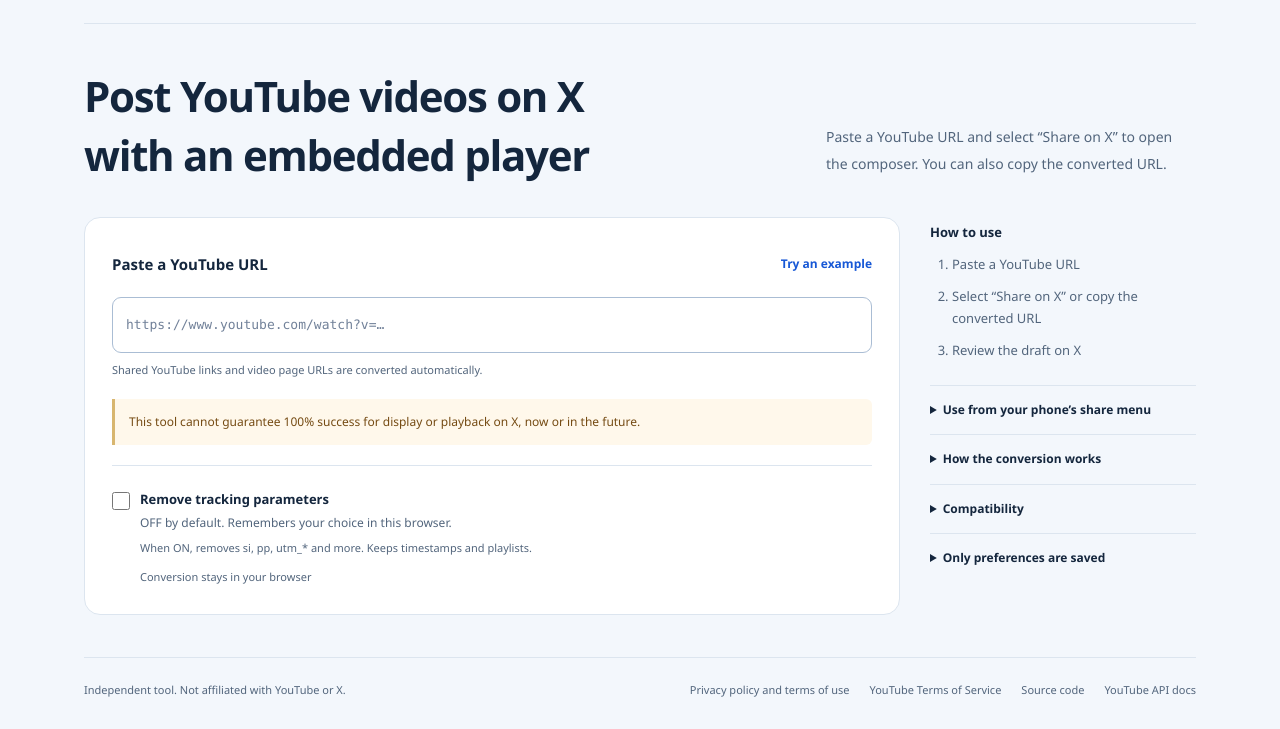
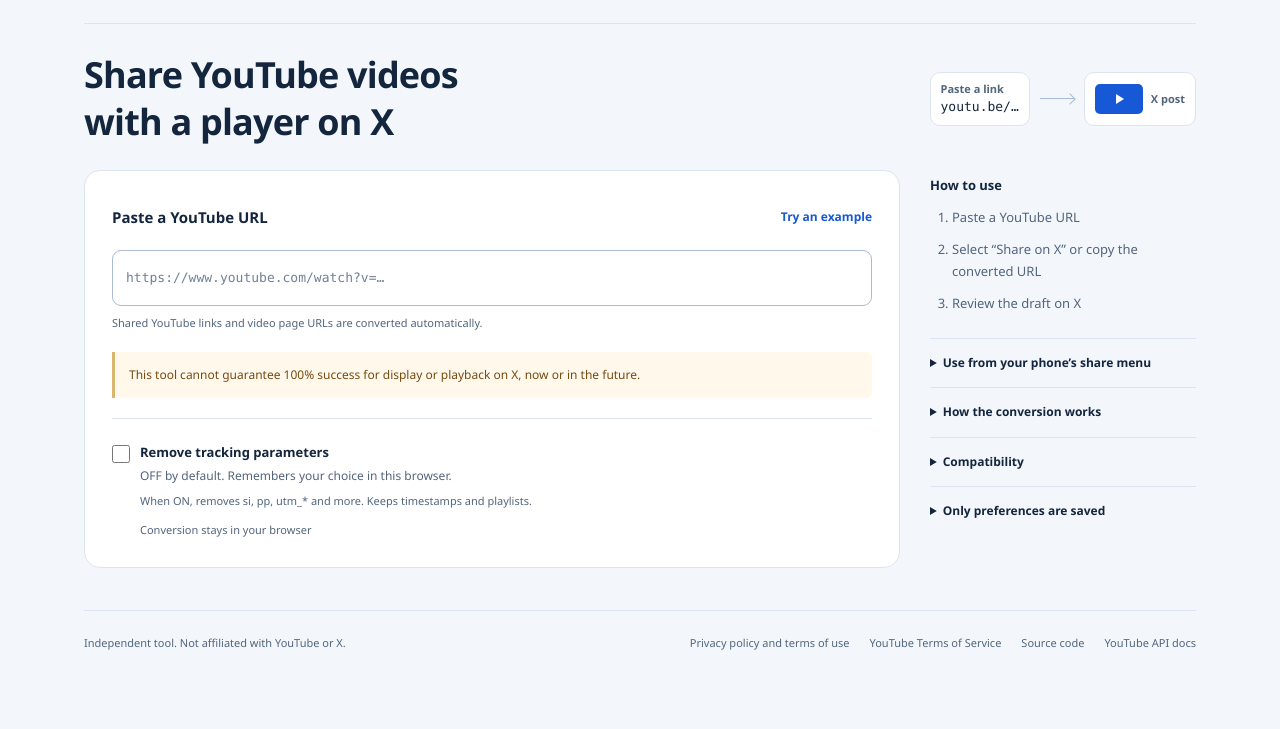
Before and after one commit to H4M4CHi-ttr/share-video-embeds, a website with bundled scripts: page docs/index.html in a window 1280 px wide. Shown: the part 76-805 px from the top of the page. Built offline with nearby package versions, Linux system fonts and the light colour scheme.

Commit message:
feat: illustrate link sharing in the introduction

```diff
--- a/docs/i18n.mjs
+++ b/docs/i18n.mjs
@@ -1,9 +1,10 @@
 export const strings = {
   "ja": {
     "subtitle": "X（旧Twitter）に動画を共有するためのURL変換",
-    "heading1": "YouTube動画をXに",
-    "heading2": "プレイヤー付きで投稿",
-    "intro": "YouTubeのURLを貼り付け、「Xでシェア」を押すと投稿画面が開きます。変換されたURLをコピーして使うこともできます。",
+    "heading1": "YouTube動画を",
+    "heading2": "プレイヤー付きでXへ",
+    "flowPaste": "URLを貼る",
+    "flowPost": "Xの投稿",
     "inputLabel": "YouTubeのURLを貼り付け",
     "example": "サンプルで試す",
     "exampleUrl": "https://www.youtube.com/watch?v=b7xXmTfcGMQ",
@@ -110,9 +111,10 @@ export const strings = {
   },
   "en": {
     "subtitle": "Convert video links for sharing on X",
-    "heading1": "Post YouTube videos on X",
-    "heading2": "with an embedded player",
-    "intro": "Paste a YouTube URL and select “Share on X” to open the composer. You can also copy the converted URL.",
+    "heading1": "Share YouTube videos",
+    "heading2": "with a player on X",
+    "flowPaste": "Paste a link",
+    "flowPost": "X post",
     "inputLabel": "Paste a YouTube URL",
     "example": "Try an example",
     "exampleUrl": "https://www.youtube.com/watch?v=-OkrC6h2H5k",
--- a/docs/index.html
+++ b/docs/index.html
@@ -25,7 +25,17 @@
     <main>
       <div class="intro">
         <h1><span data-i18n="heading1"></span><span data-i18n="heading2"></span></h1>
-        <p data-i18n="intro"></p>
+        <div class="share-flow" aria-hidden="true">
+          <div class="flow-source">
+            <span class="flow-label" data-i18n="flowPaste"></span>
+            <code>youtu.be/…</code>
+          </div>
+          <span class="flow-arrow"></span>
+          <div class="flow-post">
+            <span class="flow-player"></span>
+            <span class="flow-label" data-i18n="flowPost"></span>
+          </div>
+        </div>
       </div>
       <section id="privacy-consent" class="converter privacy-consent" aria-labelledby="privacy-consent-title" hidden>
         <h2 id="privacy-consent-title" data-i18n="consentTitle"></h2>
--- a/docs/styles.css
+++ b/docs/styles.css
@@ -12,9 +12,90 @@ h1,h2,h3,p{margin:0}h2{font-size:16px}h3{font-size:15px}code,textarea{font-famil
 .brand:hover{text-decoration:none}.brand strong{font-weight:750}.brand small{display:block;color:var(--muted);font-size:11px;letter-spacing:0;margin-top:6px}
 .brand-symbol{flex-shrink:0}
 #language{border:1px solid var(--line);border-radius:7px;background:#fff;color:var(--ink);padding:8px 10px;font-size:13px}
-.intro{padding:43px 0 32px;display:flex;align-items:flex-end;justify-content:space-between;gap:40px}
-h1{font-size:clamp(28px,3.6vw,42px);font-weight:750;line-height:1.4;letter-spacing:-1.3px;flex-shrink:0}h1 span{display:block}
-.intro>p{color:var(--muted);max-width:370px;line-height:1.9;padding-bottom:7px;font-size:14px}
+.intro {
+  display:flex;
+  align-items:center;
+  justify-content:space-between;
+  gap:24px;
+  padding:28px 0 24px;
+}
+.intro h1 {
+  font-size:clamp(25px,3.1vw,36px);
+  font-weight:750;
+  line-height:1.3;
+  letter-spacing:-.8px;
+}
+.intro h1 span{display:block}
+.share-flow {
+  display:flex;
+  align-items:center;
+  gap:10px;
+  flex-shrink:0;
+}
+.flow-source,.flow-post {
+  min-height:54px;
+  padding:7px 10px;
+  border:1px solid var(--line);
+  border-radius:10px;
+  background:white;
+}
+.flow-source{display:grid;align-content:center;gap:3px}
+.flow-source code{font-size:13px;line-height:1.3}
+.flow-label{font-size:11px;line-height:1.3;font-weight:650;color:var(--muted)}
+.flow-post{display:flex;align-items:center;gap:8px;animation:flow-arrive 680ms 1.18s ease-out}
+.flow-player {
+  display:grid;
+  place-items:center;
+  width:48px;
+  height:30px;
+  border-radius:5px;
+  color:white;
+  background:var(--blue);
+}
+.flow-player::before {
+  content:"";
+  border-block:5px solid transparent;
+  border-left:8px solid currentColor;
+  margin-left:2px;
+}
+.flow-arrow{position:relative;width:34px;height:1px;background:#a5bbd7}
+.flow-arrow::after {
+  content:"";
+  position:absolute;
+  right:0;
+  top:-3px;
+  width:7px;
+  height:7px;
+  border-top:1px solid #a5bbd7;
+  border-right:1px solid #a5bbd7;
+  transform:rotate(45deg);
+}
+.flow-arrow::before {
+  content:"";
+  position:absolute;
+  top:-3px;
+  left:0;
+  width:7px;
+  height:7px;
+  border-radius:50%;
+  background:var(--blue);
+  opacity:0;
+  animation:flow-travel 1.32s .2s ease-in-out;
+}
+@keyframes flow-travel {
+  0%{left:0;opacity:0}
+  20%{opacity:1}
+  75%{left:calc(100% - 7px);opacity:1}
+  100%{left:calc(100% - 7px);opacity:0}
+}
+@keyframes flow-arrive {
+  40%{border-color:#83a8ed;box-shadow:0 0 0 3px #1758d618}
+}
+@media(max-width:700px) {
+  .intro{flex-direction:column;align-items:flex-start;gap:12px;padding:20px 0 19px}
+  .share-flow{gap:8px}
+  .flow-arrow{width:25px}
+}
 .workspace{display:grid;grid-template-columns:minmax(0,1fr) 266px;gap:30px;align-items:start}.main-column{min-width:0}
 .converter{background:#fff;border:1px solid var(--line);border-radius:16px;padding:27px}
 .field-heading{display:flex;justify-content:space-between;align-items:center;gap:12px;margin-bottom:12px}.field-heading label{font-size:15px;font-weight:700}
@@ -43,8 +124,8 @@ h1{font-size:clamp(28px,3.6vw,42px);font-weight:750;line-height:1.4;letter-spaci
 .diagram{background:#eaf1fc;border:1px solid #dce7f7;border-radius:12px;padding:20px 18px;font-size:12px;color:#56708e}.diagram>span{font-size:11px}.diagram>div{display:flex;align-items:center;justify-content:space-between;gap:8px;margin:13px 0;color:#7285a0}.diagram code{font-size:14px}.diagram .live-path{font-weight:700;color:var(--blue);font-size:20px}.diagram small{font-size:11px}
 
 footer{margin-top:42px;padding:23px 0 30px;border-top:1px solid var(--line);display:flex;align-items:center;justify-content:space-between;gap:20px;color:var(--muted);font-size:11px}footer nav{display:flex;gap:20px;flex-wrap:wrap}footer a{color:var(--muted)}
-@media(max-width:900px){.site-shell{padding:0 28px}.workspace{grid-template-columns:minmax(0,1fr) 225px;gap:22px}.intro{gap:26px}.intro>p{max-width:280px;font-size:13px}.converter{padding:23px}.conversion-output{margin-left:-23px;margin-right:-23px;padding-left:23px;padding-right:23px}}
-@media(max-width:700px){.site-shell{padding:0 20px}.site-header{min-height:86px;gap:12px}.brand{font-size:17px;gap:10px}.brand small{font-size:9px;max-width:205px}.brand-symbol{width:36px;height:36px}#language{font-size:12px;padding:7px 5px}.intro{display:block;padding:30px 0 25px}h1{font-size:31px;letter-spacing:-1px;line-height:1.45}.intro>p{max-width:500px;margin-top:16px;font-size:13px;padding:0}.workspace{grid-template-columns:1fr;gap:27px}.converter{padding:21px}.field-heading{gap:8px}.field-heading label{font-size:13px}.text-button{font-size:11px}.input-wrap{padding:0 10px;min-height:54px}.input-wrap input{font-size:12px}.field-hint{font-size:10px}.tracking-control small,.tracking-detail{font-size:11px}.conversion-output{margin-left:-21px;margin-right:-21px;padding:21px 21px 0}.conversion-output textarea{font-size:12px}.output-actions>.button{flex:1;padding:10px 12px;font-size:12px;white-space:nowrap}.section-heading{padding:17px 20px}.preview-content{padding:18px 16px}.player-actions{gap:10px}.player-actions>.button{flex:1;font-size:12px;padding:10px 12px}.guide{display:grid;grid-template-columns:1fr 1fr;gap:0 23px}.guide section{padding-bottom:20px}.guide details{grid-column:1/-1}.guide h2{font-size:12px}.guide p{font-size:12px}.diagram{padding:14px}.diagram code{font-size:12px}.diagram .live-path{font-size:17px}footer{display:block;margin-top:24px;font-size:10px}footer nav{margin-top:12px;gap:15px}}
+@media(max-width:900px){.site-shell{padding:0 28px}.workspace{grid-template-columns:minmax(0,1fr) 225px;gap:22px}.converter{padding:23px}.conversion-output{margin-left:-23px;margin-right:-23px;padding-left:23px;padding-right:23px}}
+@media(max-width:700px){.site-shell{padding:0 20px}.site-header{min-height:86px;gap:12px}.brand{font-size:17px;gap:10px}.brand small{font-size:9px;max-width:205px}.brand-symbol{width:36px;height:36px}#language{font-size:12px;padding:7px 5px}.workspace{grid-template-columns:1fr;gap:27px}.converter{padding:21px}.field-heading{gap:8px}.field-heading label{font-size:13px}.text-button{font-size:11px}.input-wrap{padding:0 10px;min-height:54px}.input-wrap input{font-size:12px}.field-hint{font-size:10px}.tracking-control small,.tracking-detail{font-size:11px}.conversion-output{margin-left:-21px;margin-right:-21px;padding:21px 21px 0}.conversion-output textarea{font-size:12px}.output-actions>.button{flex:1;padding:10px 12px;font-size:12px;white-space:nowrap}.section-heading{padding:17px 20px}.preview-content{padding:18px 16px}.player-actions{gap:10px}.player-actions>.button{flex:1;font-size:12px;padding:10px 12px}.guide{display:grid;grid-template-columns:1fr 1fr;gap:0 23px}.guide section{padding-bottom:20px}.guide details{grid-column:1/-1}.guide h2{font-size:12px}.guide p{font-size:12px}.diagram{padding:14px}.diagram code{font-size:12px}.diagram .live-path{font-size:17px}footer{display:block;margin-top:24px;font-size:10px}footer nav{margin-top:12px;gap:15px}}
 @media(max-width:380px){.site-shell{padding:0 14px}.brand small{max-width:160px}.guide{grid-template-columns:1fr}.output-actions{flex-direction:column}.player-actions>.button{flex-basis:100%}.section-heading{align-items:flex-start}}
 @media(prefers-reduced-motion:reduce){*,*::before,*::after{animation:none!important;transition:none!important}}
 
```
